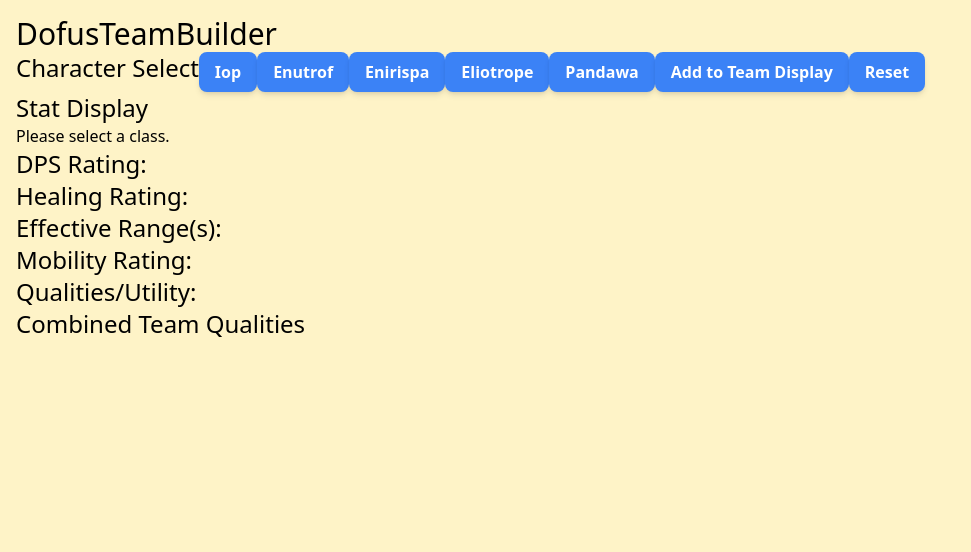
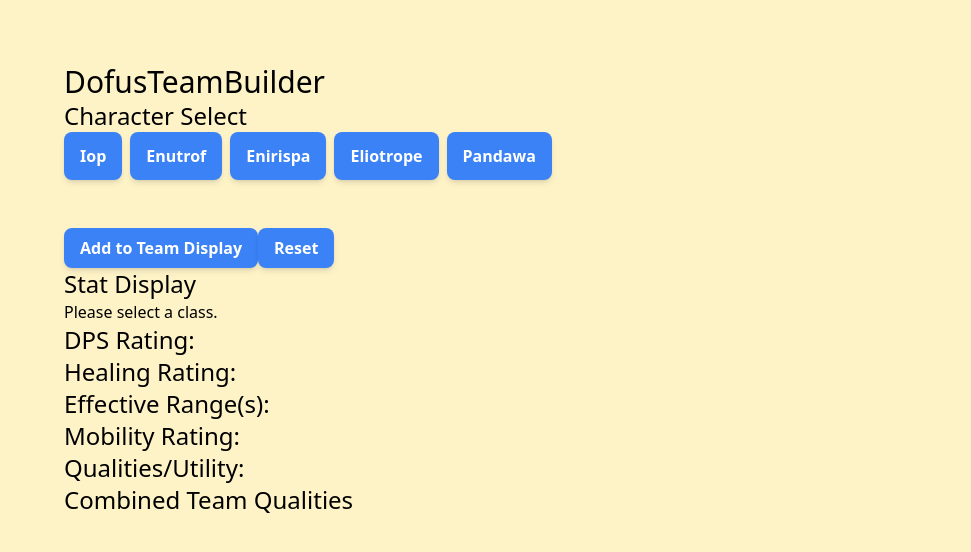
Before and after one commit to Deen-q/dofusTeamBuilder, a React (Create React App) app: page / in a window 1280 px wide. Shown: the top 552 px of the page, without its empty margins (0-971 px from the left). Built offline with nearby package versions, Linux system fonts and the light colour scheme.

Commit message:
tailwind progress

```diff
--- a/src/App.tsx
+++ b/src/App.tsx
@@ -12,7 +12,7 @@
       <h1 className='text-3xl'>DofusTeamBuilder</h1>
       <SiteProvider>
         <CharacterSelect />
-        <TeamPreview />
+        {/* <TeamPreview /> */}
         <CharacterDisplay />
         <QualitiesPreview />
       </SiteProvider>
--- a/src/components/CharacterSelect.tsx
+++ b/src/components/CharacterSelect.tsx
@@ -2,6 +2,7 @@
 import { useContext } from "react";
 import dofusClasses, { CharacterBase } from "../data/dofusClasses";
 import SiteContext from "../context/SiteContext";
+import TeamPreview from "./TeamPreview";
 
 export default function CharacterSelect() {
     const context = useContext(SiteContext);
@@ -29,11 +30,11 @@
         } else if (teamDisplay.length < 4) {
             setTeamDisplay((prev) => [...prev, selectedCharacter.className]);
             // setTeamQualities((prev) => [...prev, ...selectedCharacter.qualities]);
-            setTeamQualities((prev) => [
-                ...(prev ?? []),
-                ...selectedCharacter.qualities,
+
+            setTeamQualities((prev) => [ // returns new arr with updated state;
+                ...(prev ?? []), // [] if null or undefined
+                ...selectedCharacter.qualities,  // spread into the arr
             ])
-            // console.log(">>>", teamQualities)
         } else {
             alert("Max of 4. Duplicate classes are acceptable.")
         }
@@ -46,12 +47,12 @@
     }
 
     return (
-        <div className="flex flex-row">
+        <div >
             <h2 className="text-2xl">Character Select</h2>
-            <div>
+            <div className="h-24 flex grid-cols-* gap-2">
                 {dofusClasses.map((item, index) => (
                     <button
-                        className="btn"
+                        className="btn h-12"
                         key={index}
                         // onMouseEnter={() => hoverButton(item.dpsRating)} // implement hover later
                         onClick={() => handleSelection(item)}
@@ -59,7 +60,12 @@
                         {item.className} {/*Iop, Cra etc.*/}
                     </button>
                 ))}
+                <div >
+                    <TeamPreview />
                 </div>
+            </div>
+
+            <div>
                 <button className="btn" onClick={() => addToTeamDisplay()}
                 >
                     Add to Team Display
@@ -69,5 +75,6 @@
                     Reset
                 </button>
             </div>
+        </div>
     )
 }
--- a/src/components/TeamPreview.tsx
+++ b/src/components/TeamPreview.tsx
@@ -19,11 +19,11 @@
     };
 
     return (
-        <div className="flex flex-row bg-slate-400">
+        <div className="grid grid-cols-2 gap-4 bg-slate-400">
             {teamDisplay.map((item, index) => (
-                <div>
-                    <p className='text-2xl' key={index}>{item}</p> {/*appended class*/}
-                    <button className='btn' onClick={() => deleteByIndex(index)}
+                <div className="grid-cols-2">
+                    <p className="text-2xl" key={index}>{item}</p> {/*appended class*/}
+                    <button className="btn h-10" onClick={() => deleteByIndex(index)}
                     >
                         Delete
                     </button>
--- a/src/index.css
+++ b/src/index.css
@@ -8,7 +8,7 @@
     min-h-screen
     /* bg-blue-500 */
     /* container mx-auto  */
-    p-4
+    p-16
     /* min-h-screen
     flex
     items-center
```
Lines whose indentation alone changed are shown as unchanged.
